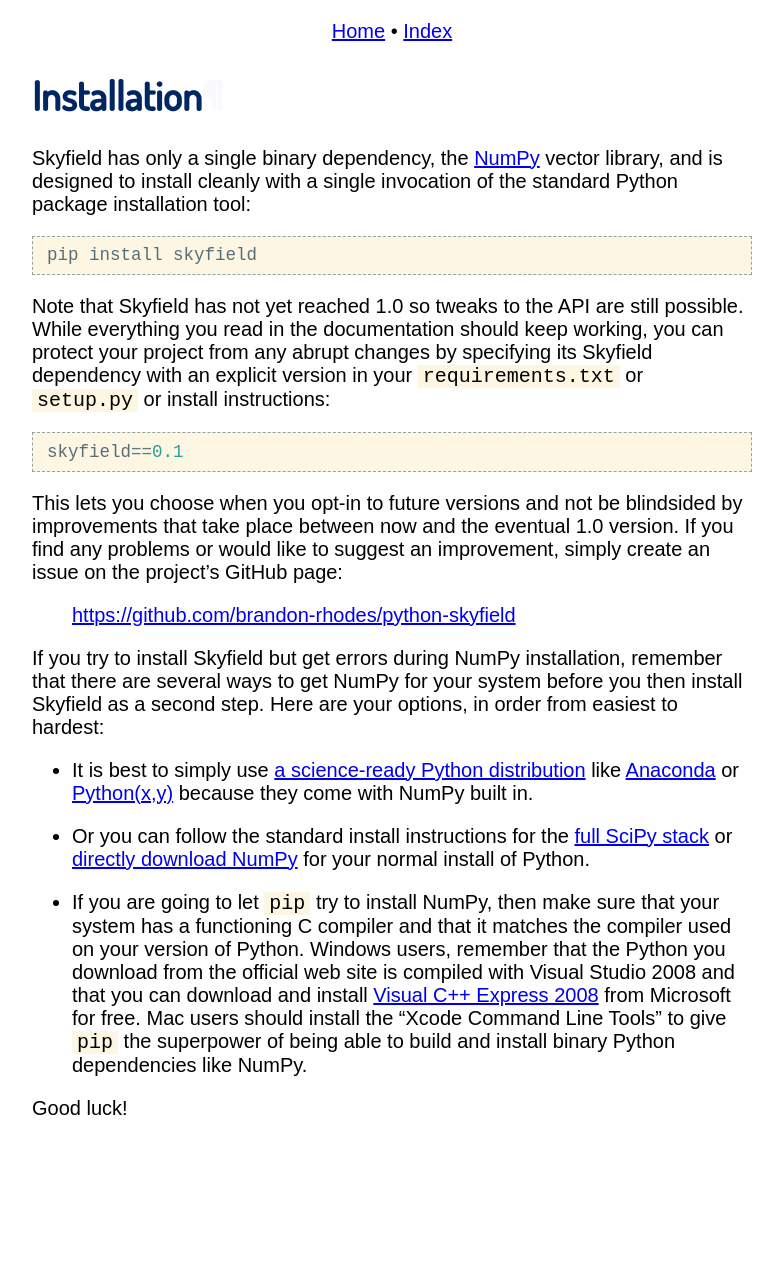
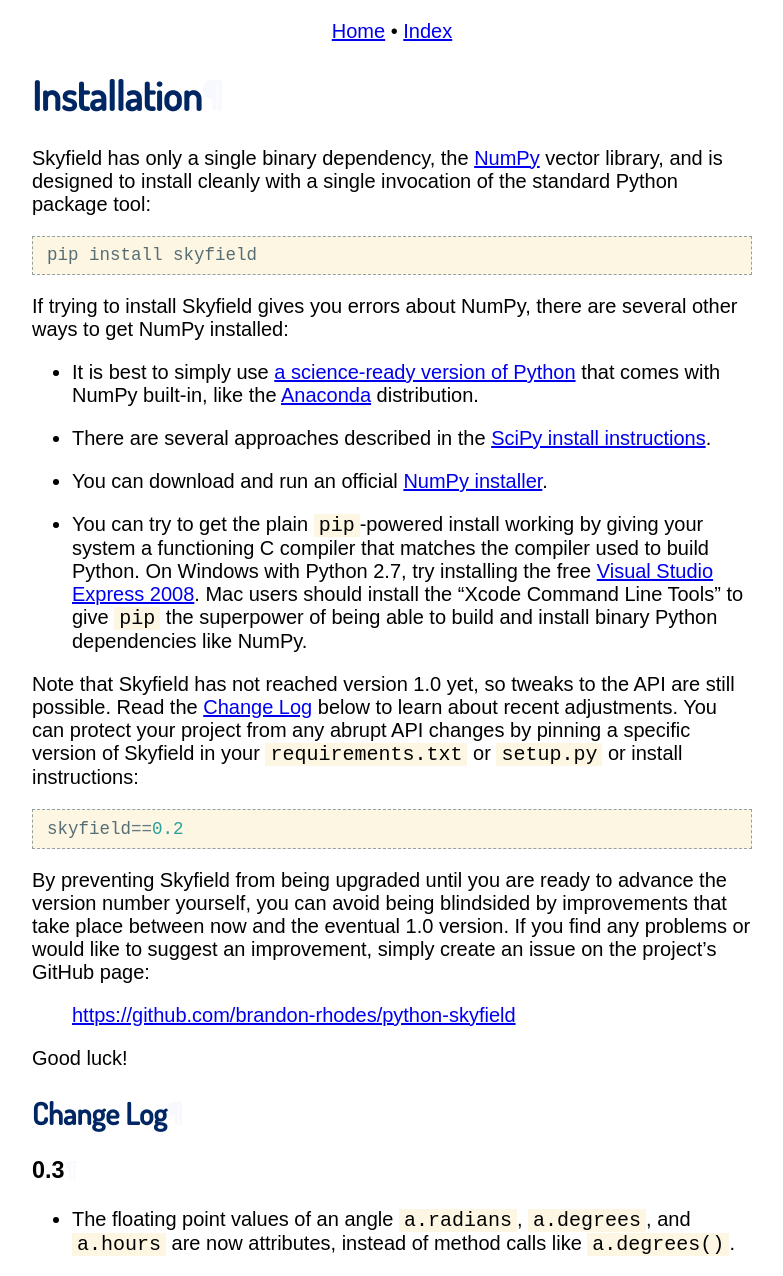
Before and after one commit to skyfielders/python-skyfield, a Sphinx documentation site: the page built from skyfield/documentation/installation.rst, in a window 1280 px wide. Shown: the whole page, without its empty margins (248-1031 px from the left). Built offline with Sphinx 7.4.7, drawn with Linux system fonts in a browser that asks for light colours; before the commit the page ends 1140 px from its top, so only the background shows below that.

Commit message:
Add "Change Log" section to installation docs
But for version 0.3, only note incompatible changes to APIs that should
already be in use; the number of other changes and improvements in this
pre-1.0 era are too numerous to usefully enumerate.

```diff
--- a/skyfield/documentation/installation.rst
+++ b/skyfield/documentation/installation.rst
@@ -6,55 +6,62 @@
 Skyfield has only a single binary dependency,
 the `NumPy <http://www.numpy.org/>`_ vector library,
 and is designed to install cleanly with a single invocation
-of the standard Python package installation tool::
+of the standard Python package tool::
 
     pip install skyfield
 
-Note that Skyfield has not yet reached 1.0
+If trying to install Skyfield gives you errors about NumPy,
+there are several other ways to get NumPy installed:
+
+* It is best to simply use
+  `a science-ready version of Python
+  <http://www.scipy.org/install.html#scientific-python-distributions>`_
+  that comes with NumPy built-in,
+  like the `Anaconda <http://docs.continuum.io/anaconda/install.html>`_
+  distribution.
+
+* | There are several approaches described in the `SciPy install instructions <http://www.scipy.org/install.html>`_.
+
+* You can download and run an official `NumPy installer
+  <https://sourceforge.net/projects/numpy/files/NumPy/>`_.
+
+* You can try to get the plain ``pip``-powered install working
+  by giving your system a functioning C compiler
+  that matches the compiler used to build Python.
+  On Windows with Python 2.7, try installing the free
+  `Visual Studio Express 2008 <http://go.microsoft.com/?linkid=7729279>`_.
+  Mac users should install the “Xcode Command Line Tools”
+  to give ``pip`` the superpower of being able to build and install
+  binary Python dependencies like NumPy.
+
+Note that Skyfield has not reached version 1.0 yet,
 so tweaks to the API are still possible.
-While everything you read in the documentation should keep working,
-you can protect your project from any abrupt changes
-by specifying its Skyfield dependency with an explicit version
+Read the :ref:`changelog` below to learn about recent adjustments.
+You can protect your project from any abrupt API changes
+by pinning a specific version of Skyfield
 in your ``requirements.txt`` or ``setup.py`` or install instructions::
 
-    skyfield==0.1
+    skyfield==0.2
 
-This lets you choose when you opt-in to future versions
-and not be blindsided by improvements that take place
+By preventing Skyfield from being upgraded
+until you are ready to advance the version number yourself,
+you can avoid being blindsided by improvements that take place
 between now and the eventual 1.0 version.
 If you find any problems or would like to suggest an improvement,
 simply create an issue on the project’s GitHub page:
 
     https://github.com/brandon-rhodes/python-skyfield
 
-If you try to install Skyfield but get errors during NumPy installation,
-remember that there are several ways to get NumPy for your system
-before you then install Skyfield as a second step.
-Here are your options, in order from easiest to hardest:
+Good luck!
 
-* It is best to simply use
-  `a science-ready Python distribution
-  <http://www.scipy.org/install.html#scientific-python-distributions>`_
-  like `Anaconda <http://docs.continuum.io/anaconda/install.html>`_
-  or `Python(x,y) <https://code.google.com/p/pythonxy/>`_
-  because they come with NumPy built in.
+.. _changelog:
 
-* Or you can follow the standard install instructions for the
-  `full SciPy stack <http://www.scipy.org/install.html>`_
-  or `directly download NumPy
-  <https://sourceforge.net/projects/numpy/files/NumPy/>`_
-  for your normal install of Python.
+Change Log
+==========
 
-* If you are going to let ``pip`` try to install NumPy,
-  then make sure that your system has a functioning C compiler
-  and that it matches the compiler used on your version of Python.
-  Windows users, remember that the Python you download
-  from the official web site is compiled with Visual Studio 2008
-  and that you can download and install
-  `Visual C++ Express 2008 <http://go.microsoft.com/?linkid=7729279>`_
-  from Microsoft for free.
-  Mac users should install the “Xcode Command Line Tools”
-  to give ``pip`` the superpower of being able to build and install
-  binary Python dependencies like NumPy.
+0.3
+---
 
-Good luck!
+* The floating point values of an angle
+  ``a.radians``, ``a.degrees``, and ``a.hours``
+  are now attributes, instead of method calls like ``a.degrees()``.
```
